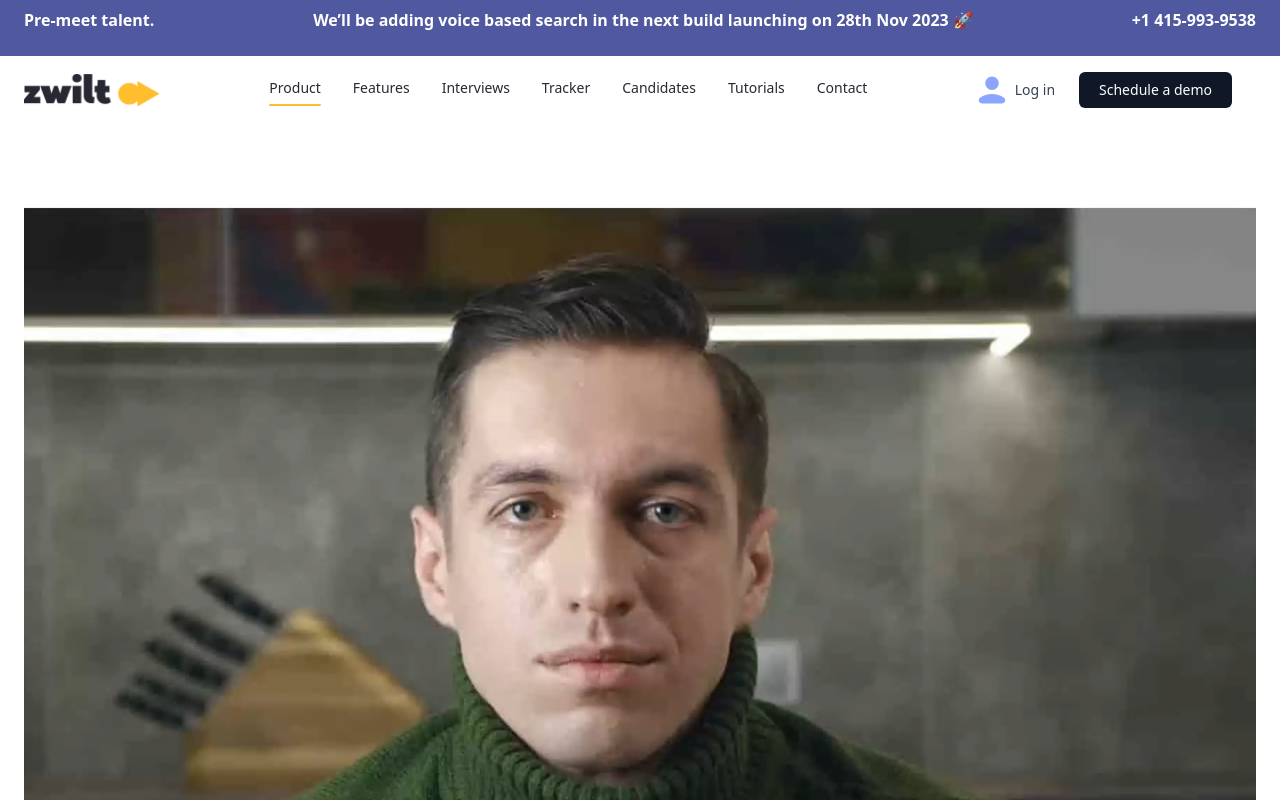
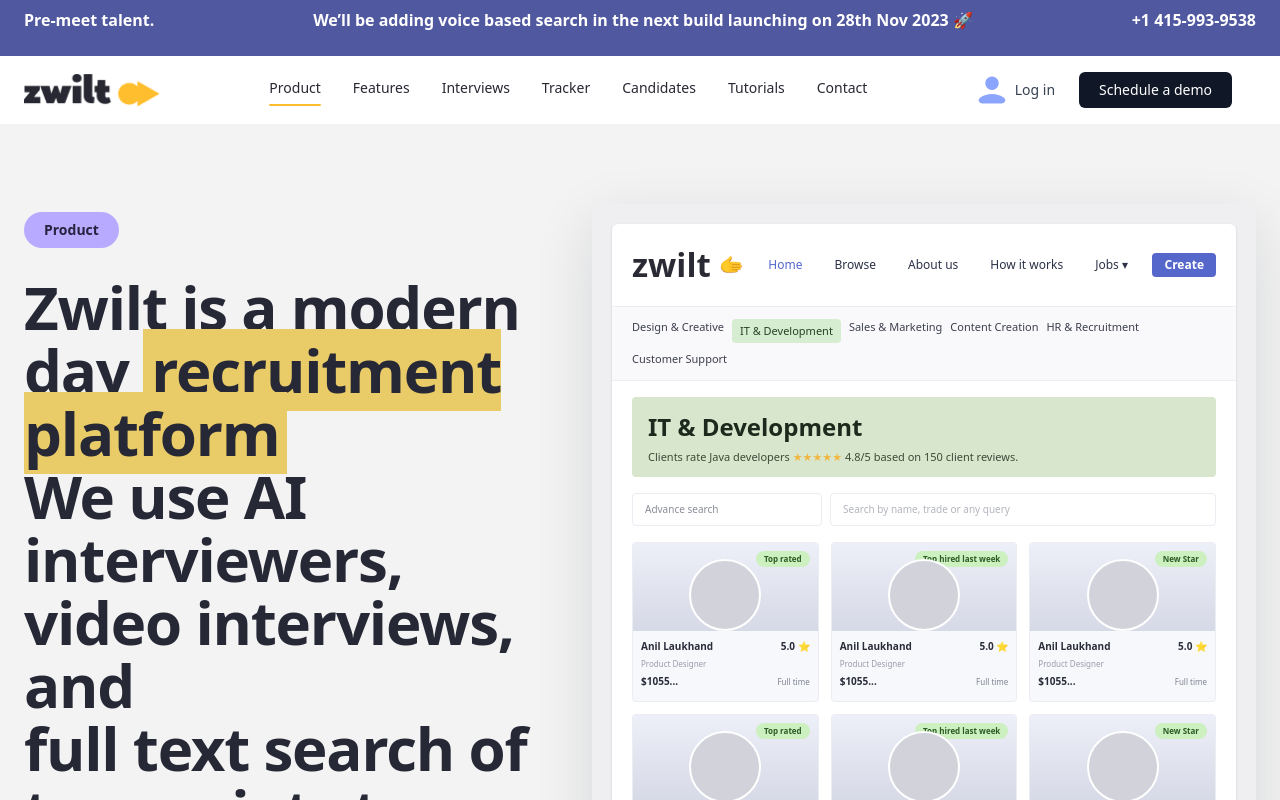
Before and after one commit to Mauricecliff/Punch-Assesment, a Next.js app: page / in a window 1280 px wide. Shown: the top 800 px of the page. Built offline with nearby package versions, Linux system fonts and the light colour scheme.

Commit message:
Add product showcase component and render on home page

```diff
--- /dev/null
+++ b/app/components/Product.tsx
@@ -0,0 +1,107 @@
+export default function Product() {
+  const candidates = [
+    { name: "Anil Laukhand", role: "Product Designer", salary: "$1055...", tag: "Top rated" },
+    { name: "Anil Laukhand", role: "Product Designer", salary: "$1055...", tag: "Top hired last week" },
+    { name: "Anil Laukhand", role: "Product Designer", salary: "$1055...", tag: "New Star" },
+    { name: "Anil Laukhand", role: "Product Designer", salary: "$1055...", tag: "Top rated" },
+    { name: "Anil Laukhand", role: "Product Designer", salary: "$1055...", tag: "Top hired last week" },
+    { name: "Anil Laukhand", role: "Product Designer", salary: "$1055...", tag: "New Star" },
+  ];
+
+  return (
+    <section className="bg-[#f3f3f3] py-16 md:py-20">
+      <div className="mx-auto flex max-w-[1320px] flex-col gap-10 px-6 lg:flex-row lg:items-start lg:gap-12">
+        <div className="max-w-[520px] pt-2">
+          <span className="inline-flex rounded-full bg-[#b8abff] px-5 py-2 text-sm font-semibold text-[#26223f]">
+            Product
+          </span>
+
+          <h1 className="mt-7 text-[44px] leading-[1.05] font-semibold tracking-[-0.02em] text-[#262836] md:text-[60px]">
+            Zwilt is a modern day <span className="bg-[#e9cb68] px-2">recruitment platform</span>
+            <br />
+            We use AI interviewers,
+            <br />
+            video interviews, and
+            <br />
+            full text search of
+            <br />
+            transcripts to help
+            <br />
+            companies hire better.
+          </h1>
+        </div>
+
+        <div className="w-full max-w-[760px] rounded-md bg-[#efeff1] p-5 shadow-[0_18px_60px_rgba(17,24,39,0.12)]">
+          <div className="rounded-md bg-white shadow-sm">
+            <div className="flex items-center justify-between border-b border-[#ededf0] px-5 py-4">
+              <div className="flex items-center gap-2 text-[33px] font-bold text-[#2a2a34]">
+                <span>zwilt</span>
+                <span className="text-[20px] text-[#f4ba35]">🫱</span>
+              </div>
+              <div className="hidden gap-8 text-xs font-medium text-[#2c3147] md:flex">
+                <span className="text-[#5667cc]">Home</span>
+                <span>Browse</span>
+                <span>About us</span>
+                <span>How it works</span>
+                <span>Jobs ▾</span>
+              </div>
+              <button className="rounded bg-[#5667cc] px-3 py-1 text-xs font-semibold text-white">Create</button>
+            </div>
+
+            <div className="flex flex-wrap gap-2 border-b border-[#ededf0] bg-[#f9f9fb] px-5 py-3 text-[10px] font-medium text-[#3c3f4d] md:text-[11px]">
+              <span>Design &amp; Creative</span>
+              <span className="rounded bg-[#d6edd2] px-2 py-1 text-[#27411e]">IT &amp; Development</span>
+              <span>Sales &amp; Marketing</span>
+              <span>Content Creation</span>
+              <span>HR &amp; Recruitment</span>
+              <span>Customer Support</span>
+            </div>
+
+            <div className="space-y-4 px-5 py-4">
+              <div className="rounded bg-[#d7e6cc] px-4 py-3">
+                <p className="text-[24px] font-semibold text-[#1c2a1d]">IT &amp; Development</p>
+                <p className="mt-1 text-[11px] text-[#3b4b39]">
+                  Clients rate Java developers <span className="text-[#f2b742]">★★★★★</span> 4.8/5 based on
+                  150 client reviews.
+                </p>
+              </div>
+
+              <div className="grid gap-2 text-[10px] md:grid-cols-[190px_1fr]">
+                <button className="rounded border border-[#ececf2] bg-white px-3 py-2 text-left text-[#8a8d99]">
+                  Advance search
+                </button>
+                <button className="rounded border border-[#ececf2] bg-white px-3 py-2 text-left text-[#b3b5be]">
+                  Search by name, trade or any query
+                </button>
+              </div>
+
+              <div className="grid grid-cols-2 gap-3 md:grid-cols-3">
+                {candidates.map((candidate, index) => (
+                  <article key={`${candidate.tag}-${index}`} className="rounded border border-[#ececf2] bg-[#f7f8fb]">
+                    <div className="relative h-[88px] bg-gradient-to-b from-[#edf0f8] to-[#d6d9e6]">
+                      <div className="absolute top-2 right-2 rounded-full bg-[#ccf0bf] px-2 py-[2px] text-[8px] font-semibold text-[#2b5b23]">
+                        {candidate.tag}
+                      </div>
+                      <div className="absolute bottom-0 left-1/2 h-[72px] w-[72px] -translate-x-1/2 overflow-hidden rounded-full border-2 border-white bg-[#d2d3da]" />
+                    </div>
+                    <div className="px-2 pt-2 pb-3 text-[#2a2d3a]">
+                      <div className="flex items-center justify-between text-[10px] font-semibold">
+                        <p>{candidate.name}</p>
+                        <p>5.0 ⭐</p>
+                      </div>
+                      <p className="mt-1 text-[8px] text-[#9a9cab]">{candidate.role}</p>
+                      <div className="mt-1 flex items-center justify-between text-[10px] font-semibold">
+                        <p>{candidate.salary}</p>
+                        <p className="text-[8px] font-medium text-[#7f8392]">Full time</p>
+                      </div>
+                    </div>
+                  </article>
+                ))}
+              </div>
+            </div>
+          </div>
+        </div>
+      </div>
+    </section>
+  );
+}
--- a/app/page.tsx
+++ b/app/page.tsx
@@ -1,11 +1,11 @@
 import Header from "./components/Header";
-import Hero from "./components/Hero";
+import Product from "./components/Product";
 
 export default function Home() {
   return (
     <div>
       <Header />
-      <Hero />
+      <Product />
     </div>
   );
 }
```
